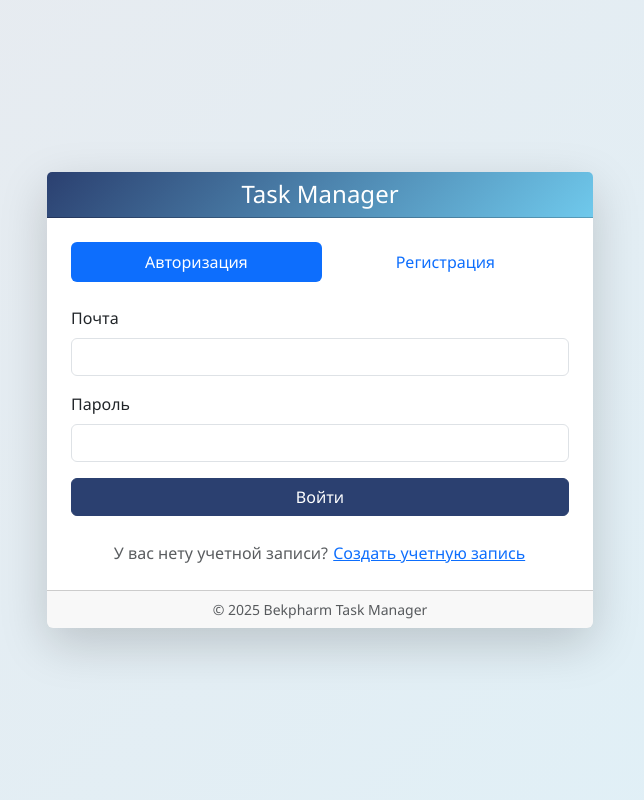
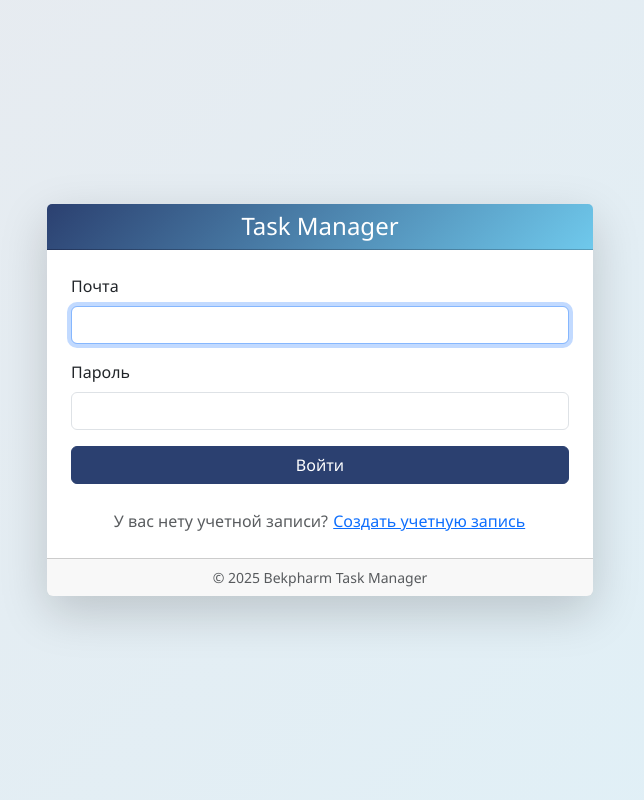
Before and after one commit to Jtileyev/taskManager, a PHP site: page / in a window 1280 px wide. Shown: the whole page, without its empty margins (320-964 px from the left). Run offline with PHP 8.4, Linux system fonts and the light colour scheme.

Commit message:
Update Config and Auth Page

```diff
--- a/app/Views/auth/index.php
+++ b/app/Views/auth/index.php
@@ -22,15 +22,11 @@
                                 <?= e($flash['message']) ?>
                             </div>
                         <?php endif; ?>
-                        <ul class="nav nav-pills nav-fill mb-4" id="authTabs" role="tablist">
-                            <li class="nav-item" role="presentation">
-                                <button class="nav-link <?= $activeTab === 'login' ? 'active' : '' ?>" id="login-tab" data-bs-toggle="tab" data-bs-target="#login" type="button" role="tab">Авторизация</button>
-                            </li>
-                            <li class="nav-item" role="presentation">
-                                <button class="nav-link <?= $activeTab === 'register' ? 'active' : '' ?>" id="register-tab" data-bs-toggle="tab" data-bs-target="#register" type="button" role="tab">Регистрация</button>
-                            </li>
-                        </ul>
+
+                        <!-- УБРАНО: верхнее меню вкладок -->
+
                         <div class="tab-content">
+                            <!-- LOGIN -->
                             <div class="tab-pane fade <?= $activeTab === 'login' ? 'show active' : '' ?>" id="login" role="tabpanel">
                                 <form method="post" action="/login" novalidate>
                                     <div class="mb-3">
@@ -45,13 +41,17 @@
                                         <button type="submit" class="btn btn-primary">Войти</button>
                                     </div>
                                 </form>
+
+                                <!-- Переключатель на РЕГИСТРАЦИЮ -->
                                 <p class="text-center text-muted mt-4 mb-0">
                                     У вас нету учетной записи?
-                                    <button class="btn btn-link p-0 align-baseline" type="button" data-bs-toggle="tab" data-bs-target="#register">
+                                    <button class="btn btn-link p-0 align-baseline" id="to-register" type="button">
                                         Создать учетную запись
                                     </button>
                                 </p>
                             </div>
+
+                            <!-- REGISTER -->
                             <div class="tab-pane fade <?= $activeTab === 'register' ? 'show active' : '' ?>" id="register" role="tabpanel">
                                 <form method="post" action="/register" novalidate>
                                     <div class="mb-3">
@@ -78,9 +78,11 @@
                                         <button type="submit" class="btn btn-outline-primary">Создать аккаунт</button>
                                     </div>
                                 </form>
+
+                                <!-- Переключатель на ЛОГИН -->
                                 <p class="text-center text-muted mt-4 mb-0">
                                     У вас есть учетная запись?
-                                    <button class="btn btn-link p-0 align-baseline" type="button" data-bs-toggle="tab" data-bs-target="#login">
+                                    <button class="btn btn-link p-0 align-baseline" id="to-login" type="button">
                                         Войти
                                     </button>
                                 </p>
@@ -95,19 +97,40 @@
         </div>
     </div>
 </div>
+
+<!-- Bootstrap остаётся (вдруг используешь Toast/Modal и т.п.) -->
 <script src="https://cdn.jsdelivr.net/npm/bootstrap@5.3.3/dist/js/bootstrap.bundle.min.js"></script>
 <script>
-    document.addEventListener('DOMContentLoaded', () => {
-        const desiredTab = document.body.dataset.activeTab;
-        if (!desiredTab) {
-            return;
-        }
-        const trigger = document.querySelector(`[data-bs-target="#${desiredTab}"]`);
-        if (trigger) {
-            const tab = new bootstrap.Tab(trigger);
-            tab.show();
-        }
-    });
+  document.addEventListener('DOMContentLoaded', () => {
+    const tabs = ['login', 'register'];
+
+    function switchTab(id) {
+      if (!tabs.includes(id)) id = 'login';
+
+      document.querySelectorAll('.tab-pane').forEach(pane => {
+        const active = pane.id === id;
+        pane.classList.toggle('show', active);
+        pane.classList.toggle('active', active);
+      });
+
+      document.body.dataset.activeTab = id;
+
+      // Автофокус на первое поле формы
+      const autofocusSelector = id === 'login' ? '#loginEmail' : '#fullName';
+      const el = document.querySelector(autofocusSelector);
+      if (el) {
+        // Небольшая задержка, чтобы класс .show применился
+        setTimeout(() => el.focus(), 0);
+      }
+    }
+
+    // Инициализация из PHP: <body data-active-tab="...">
+    switchTab(document.body.dataset.activeTab || 'login');
+
+    // Клики по нижним ссылкам
+    document.getElementById('to-register')?.addEventListener('click', () => switchTab('register'));
+    document.getElementById('to-login')?.addEventListener('click', () => switchTab('login'));
+  });
 </script>
 </body>
 </html>
--- a/config.php
+++ b/config.php
@@ -1,7 +1,7 @@
 <?php
 // Database configuration for MariaDB connection
 return [
-    'host' => '127.0.0.1',
+    'host' => '127.0.1.18',
     'port' => 3306,
     'database' => 'task_manager',
     'username' => 'root',
```
